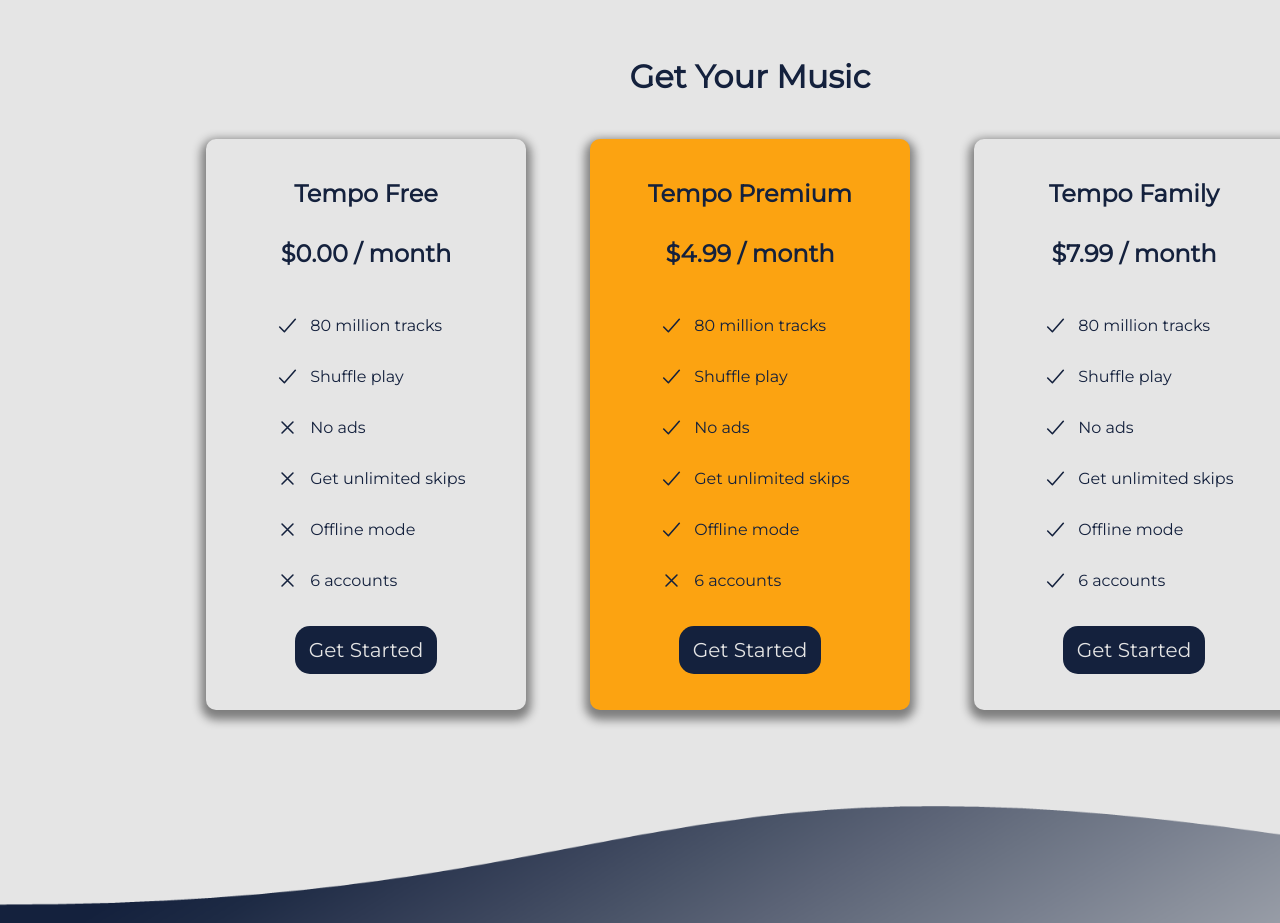
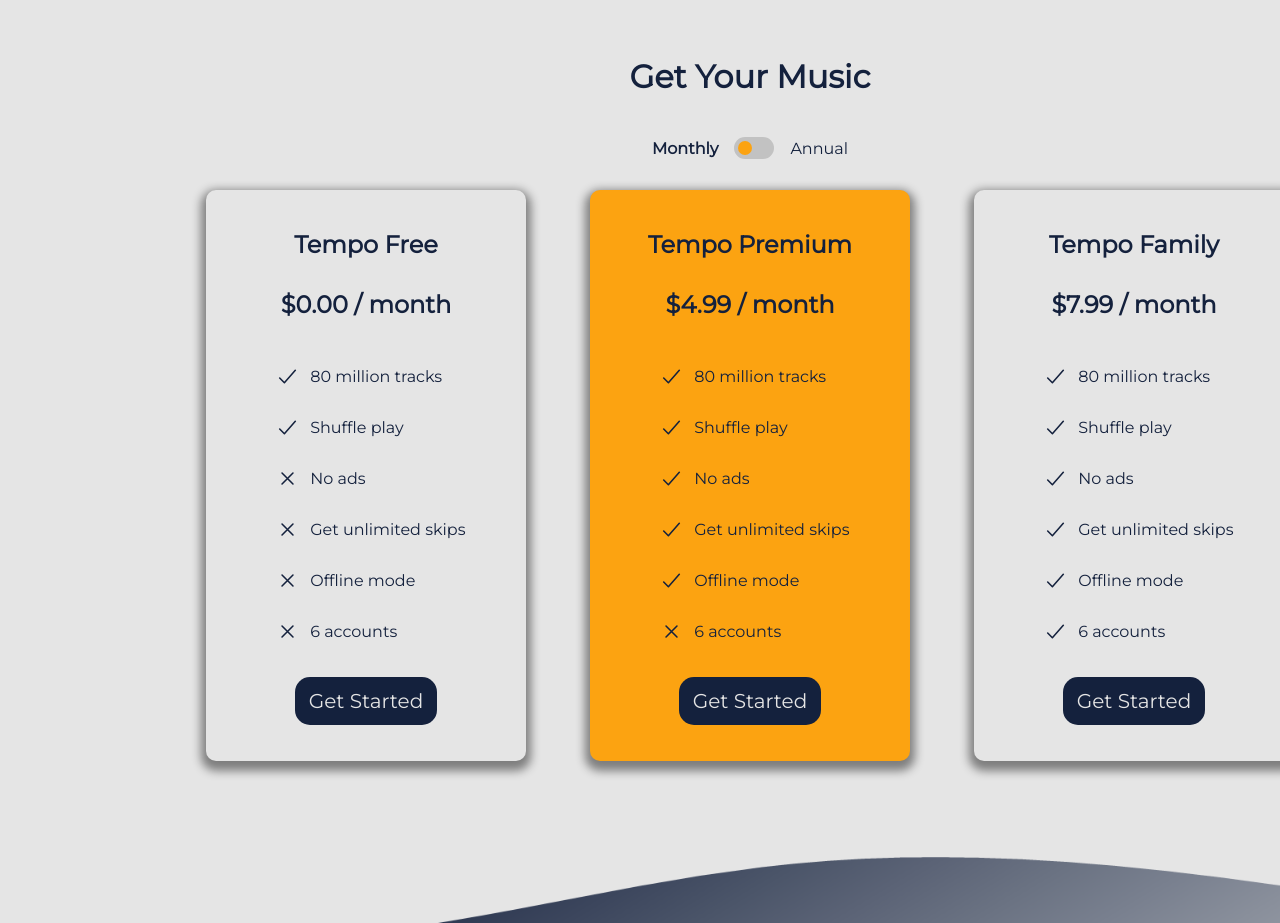
Before and after one commit to Luis-Manfredi/tempo_webpage, a plain HTML site: page index.html in a window 1280 px wide. Shown: the part 1240-2163 px from the top of the page. Drawn offline with nearby package versions, Linux system fonts and the light colour scheme.

Commit message:
Add files via upload

```diff
--- a/CSS/styles.css
+++ b/CSS/styles.css
@@ -522,6 +522,73 @@ ion-icon{
     display: flex;
     align-items: center;
     justify-content: flex-start;
+}
+
+.toggle{
+    display: flex;
+    align-items: center;
+    justify-content: center;
+}
+
+.toggle p{
+    font-size: 1em;
+    margin: 1em;
+    color: #14213D;
+}
+
+#month{
+    font-weight: bold;
+}
+
+.switch {
+    position: relative;
+    display: inline-block;
+    width: 40px;
+    height: 22px;
+}
+
+.switch input {
+    opacity: 0;
+    width: 0;
+    height: 0;
+}
+
+.slider {
+    position: absolute;
+    cursor: pointer;
+    top: 0;
+    left: 0;
+    right: 0;
+    bottom: 0;
+    background-color: #c2c2c2;
+    transition: .4s;
+}
+
+.slider:before {
+    position: absolute;
+    content: "";
+    height: 14px;
+    width: 14px;
+    left: 4px;
+    bottom: 4px;
+    background-color: #FCA311;
+    transition: .4s;
+}
+
+input:checked + .slider {
+    background-color: #14213D;
+}
+
+input:checked + .slider:before {
+    transform: translateX(18px);
+}
+
+.slider.round {
+    border-radius: 34px;
+}
+
+.slider.round:before {
+    border-radius: 50%;
 }
 
 @media only screen and (min-width: 320px) and (max-width: 350px){
--- /dev/null
+++ b/JS/toggle.js
@@ -0,0 +1,21 @@
+
+function precio(){
+    let check = document.getElementById("check");
+    let premium = document.getElementById("prem");
+    let family = document.getElementById("family");
+    let month = document.getElementById("month");
+    let year = document.getElementById("year");
+
+    if(check.checked == true){
+        premium.innerHTML = "$3.99 / month";
+        family.innerHTML = "$5.99 / month"
+        year.style.fontWeight = "bold";
+        month.style.fontWeight = "normal"
+    }
+    else{
+        premium.innerHTML = "$4.99 / month";
+        family.innerHTML = "$7.99 / month";
+        month.style.fontWeight = "bold";
+        year.style.fontWeight = "normal"
+    }
+}
--- a/index.html
+++ b/index.html
@@ -114,7 +114,14 @@
 
         <div class="seccion4">
             <h2>Get Your Music</h2>
-
+            <div class="toggle">
+                <p id="month">Monthly</p>
+                <label class="switch">
+                    <input type="checkbox" id="check" oninput="precio()">
+                    <span class="slider round"></span>
+                </label>
+                <p id="year">Annual</p>
+            </div>
             <div class="contenedor">
                 <div class="caja1">
                     <h3>Tempo Free</h3>
@@ -162,7 +169,7 @@
 
                 <div class="caja1" id="premium">
                     <h3>Tempo Premium</h3>
-                    <h4>$4.99 / month</h4>
+                    <h4 id="prem">$4.99 / month</h4>
                     <ul>
                         <li>
                             <div class="lista">
@@ -206,7 +213,7 @@
 
                 <div class="caja1">
                     <h3>Tempo Family</h3>
-                    <h4>$7.99 / month</h4>
+                    <h4 id="family">$7.99 / month</h4>
                     <ul>
                         <li>
                             <div class="lista">
@@ -335,6 +342,7 @@
     </footer>
 
     <script src="JS/menu.js"></script>
+    <script src="JS/toggle.js"></script>
     <script type="module" src="https://unpkg.com/ionicons@5.5.2/dist/ionicons/ionicons.esm.js"></script>
     <script nomodule src="https://unpkg.com/ionicons@5.5.2/dist/ionicons/ionicons.js"></script>
 </body>
```
